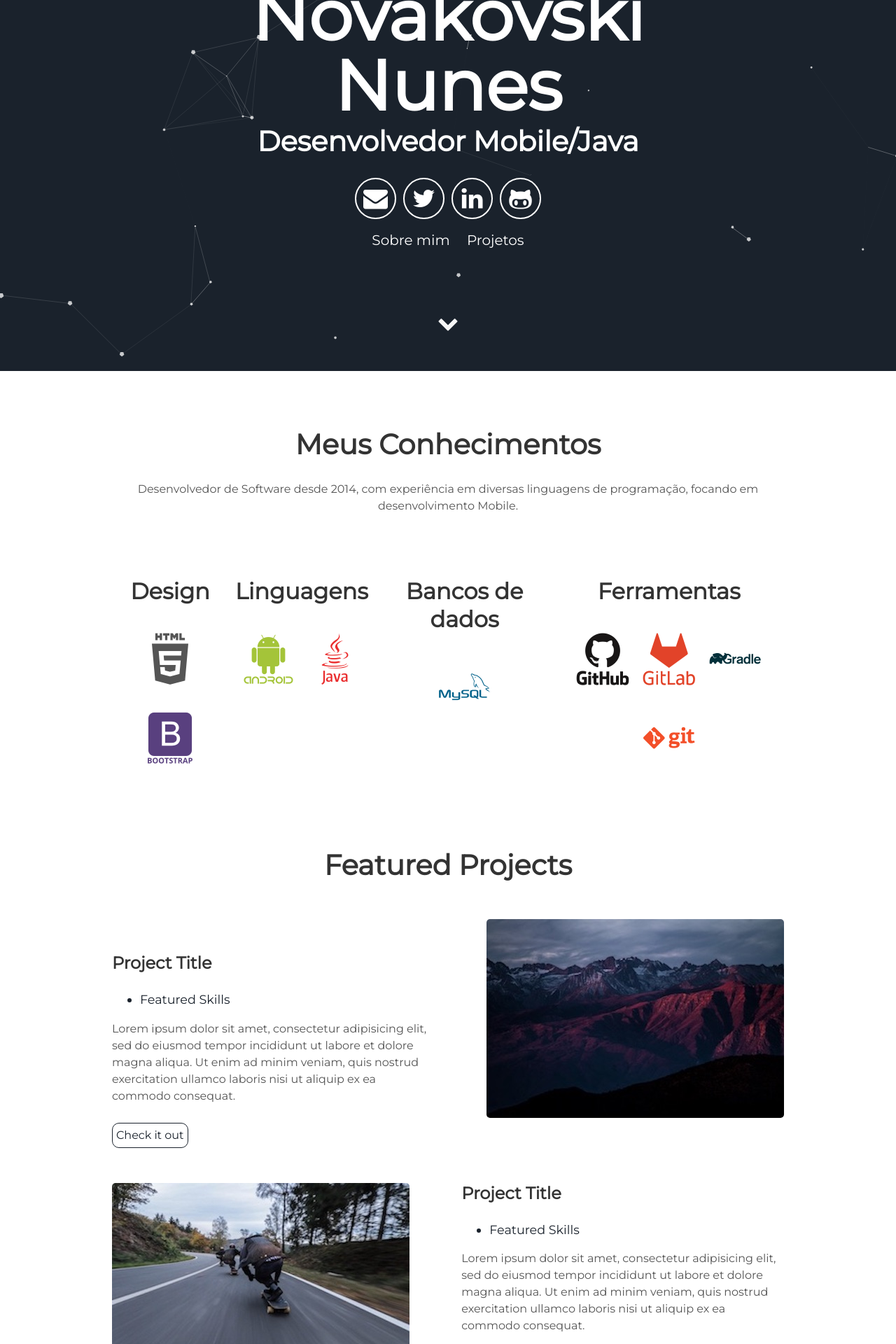
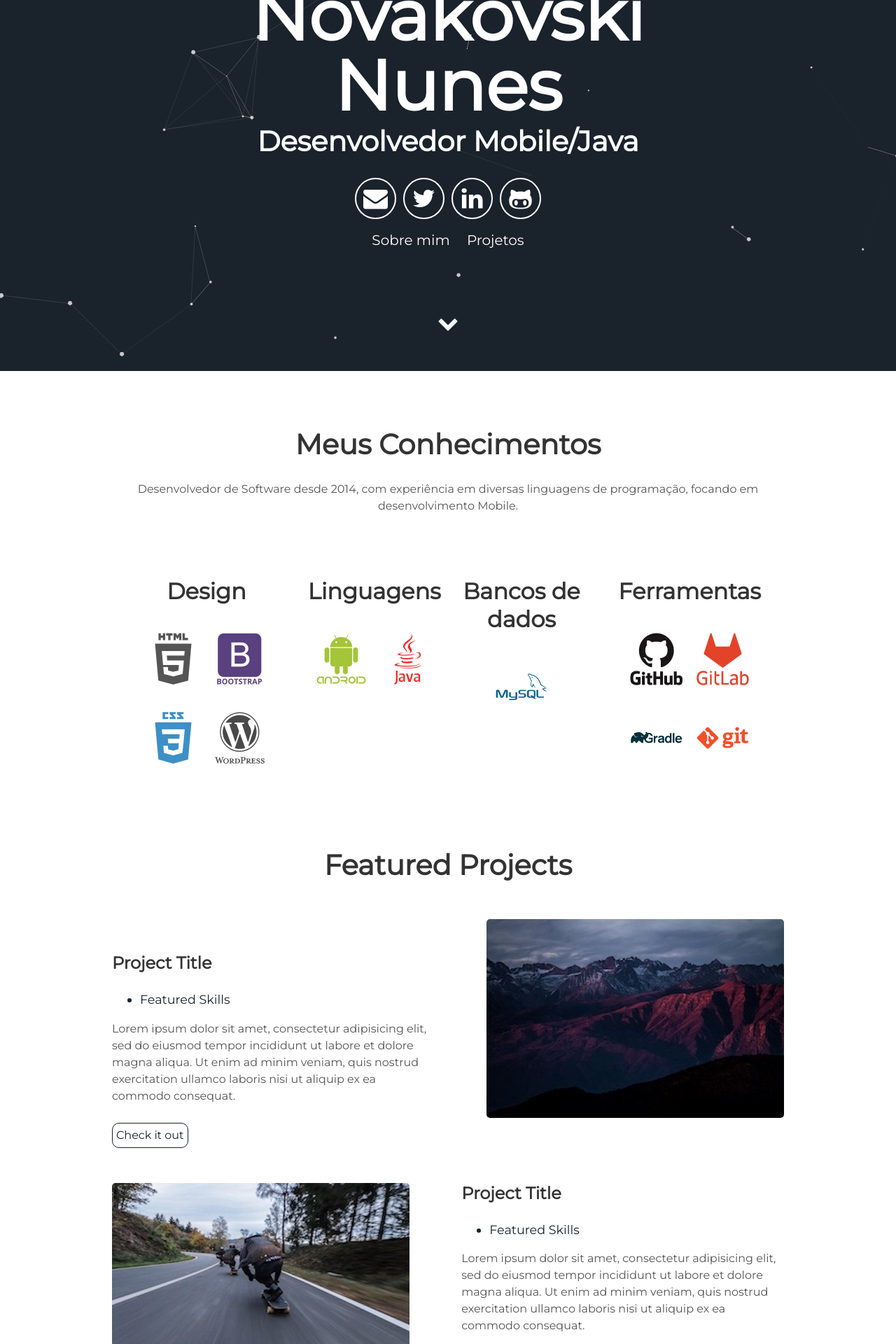
Before and after one commit to gnovakovski/gnovakovski.github.io, a Jekyll site: the page built from index.html, in a window 1280 px wide. Shown: the part 370-2290 px from the top of the page at 70% size. Built offline with Jekyll 4.4.1, drawn with Linux system fonts in a browser that asks for light colours.

Commit message:
atualizando configs e meus conhecimentos

```diff
--- a/_includes/about.html
+++ b/_includes/about.html
@@ -7,14 +7,14 @@
       <h2>Design</h2>
       <i class="devicon-html5-plain-wordmark"></i>
       <i class="devicon-bootstrap-plain-wordmark colored"></i>
-      <i class="devicon-css3-wordmark colored"></i>
-      <i class="devicon-wordpress-wordmark colored"></i>
+      <i class="devicon-css3-plain-wordmark colored"></i>
+      <i class="devicon-wordpress-plain-wordmark colored"></i>
     </div>
     <div class="tech">
       <h2>Linguagens</h2>
       <i class="devicon-android-plain-wordmark colored"></i>
       <i class="devicon-java-plain-wordmark colored"></i>
-      <i class="devicon-java-kotlin-wordmark colored"></i>
+      <i class="devicon-java-kotlin-plain-wordmark colored"></i>
       <i class="devicon-javascript-plain-wordmark colored"></i>
     </div>
     <div class="tech">
```
